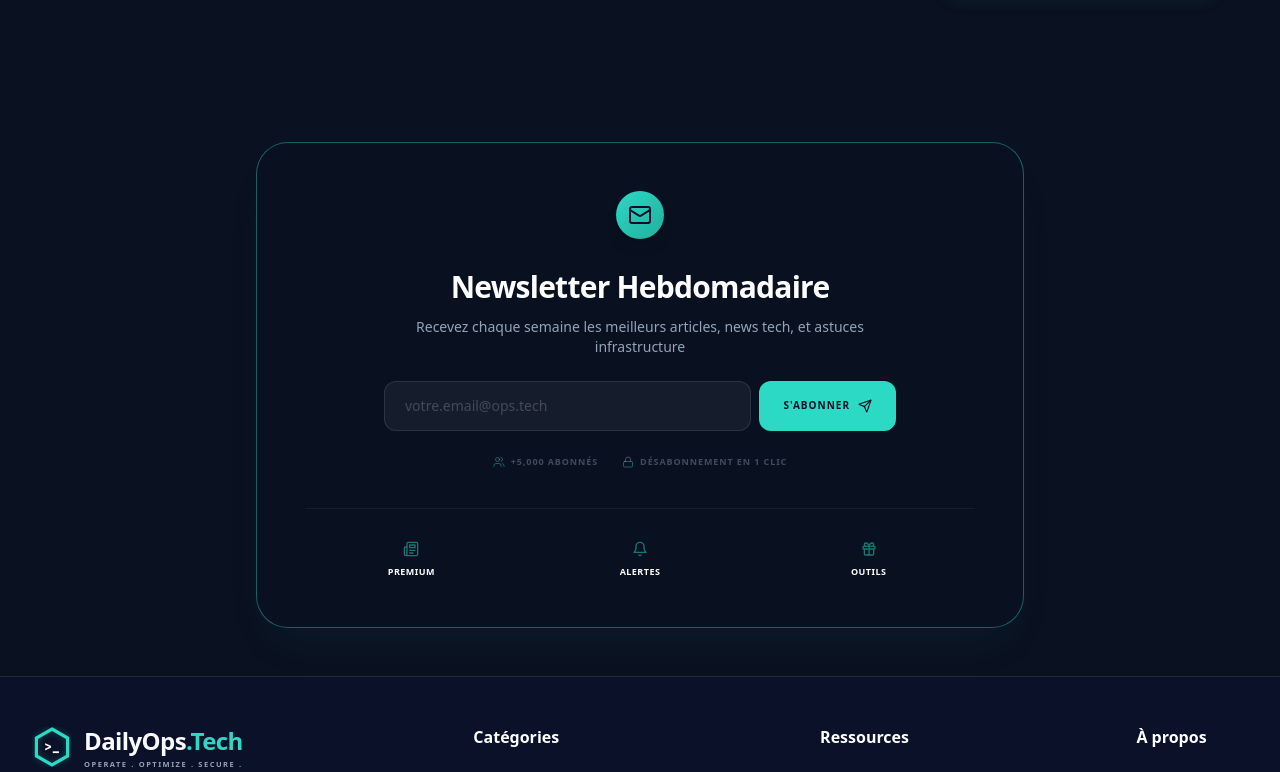
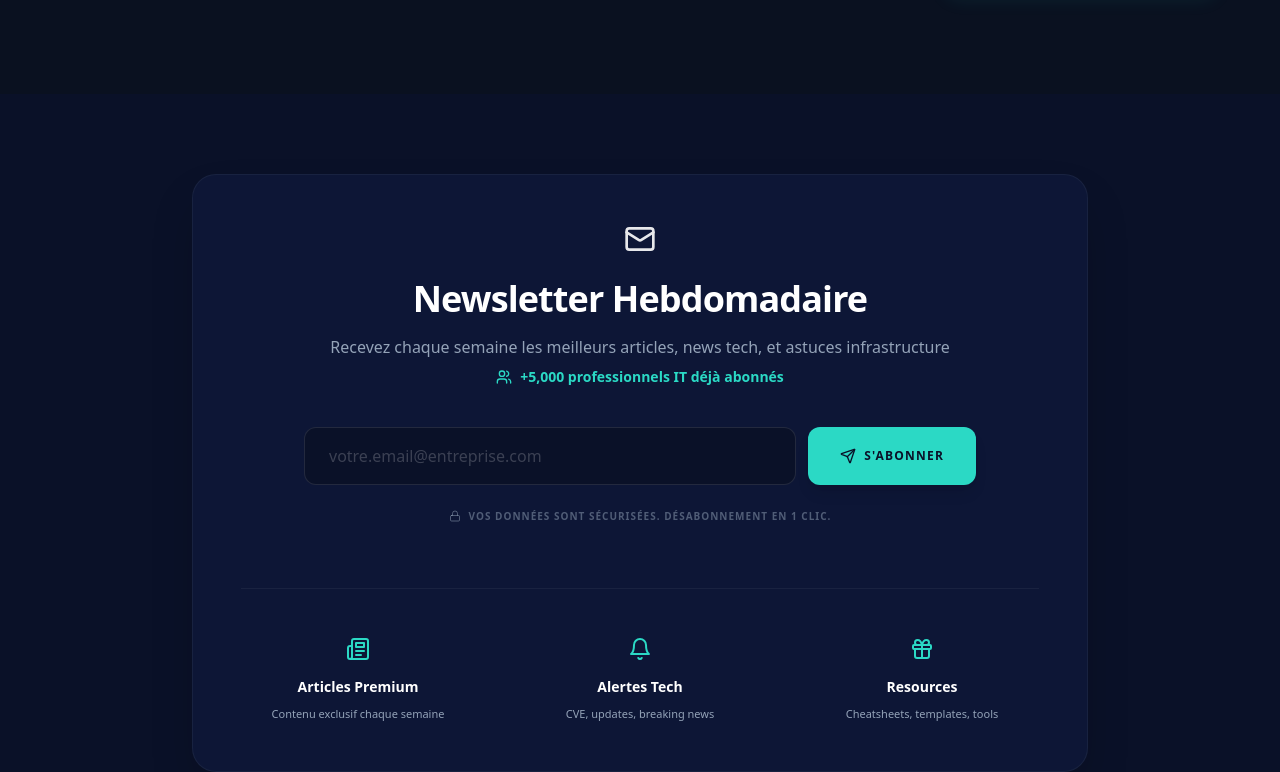
Before and after one commit to lepfsi/Site-PP, a Next.js app: page / in a window 1280 px wide. Shown: the part 4712-5484 px from the top of the page. Built offline with nearby package versions, Linux system fonts and the light colour scheme.

Commit message:
Mastering hole

```diff
--- a/src/components/NewsletterSection.tsx
+++ b/src/components/NewsletterSection.tsx
@@ -20,68 +20,83 @@ export default function NewsletterSection() {
   };
 
   return (
-    <section id="newsletter" className="py-12 bg-[#0a1120] overflow-hidden">
+    <section id="newsletter" className="py-20 bg-bg-primary">
       <div className="container-custom">
-        <div className="max-w-3xl mx-auto">
         <motion.div
           initial={{ opacity: 0, y: 20 }}
           whileInView={{ opacity: 1, y: 0 }}
           viewport={{ once: true }}
-            className="relative bg-bg-secondary/5 border border-turquoise/40 rounded-[2rem] p-8 md:p-12 shadow-2xl shadow-turquoise/5 text-center overflow-hidden"
+          className="max-w-4xl mx-auto bg-[#111c44]/50 border border-white/5 rounded-3xl p-8 md:p-12 shadow-2xl relative overflow-hidden"
         >
-            <div className="relative z-10">
-              <div className="inline-block p-3 bg-gradient-to-br from-turquoise to-turquoise-dark rounded-full mb-6 shadow-lg">
-                <Mail className="h-6 w-6 text-navy" />
-              </div>
+          {/* Main Content following the image precisely */}
+          <div className="relative z-10 flex flex-col items-center text-center">
+            <Mail className="text-white mb-6 h-8 w-8 opacity-90" />
 
-              <h2 className="text-2xl md:text-3xl font-black text-white mb-3 tracking-tight">
+            <h2 className="text-3xl md:text-4xl font-black text-white mb-4 tracking-tight">
               Newsletter Hebdomadaire
             </h2>
-              <p className="text-text-secondary text-sm mb-6 max-w-lg mx-auto font-medium">
+
+            <p className="text-text-secondary text-base mb-2 max-w-2xl">
               Recevez chaque semaine les meilleurs articles, news tech, et astuces infrastructure
             </p>
 
-              <div className="flex flex-col sm:flex-row gap-2 max-w-lg mx-auto mb-6">
+            <div className="flex items-center justify-center space-x-2 text-turquoise font-bold text-sm mb-10">
+              <Users size={16} />
+              <span>+5,000 professionnels IT déjà abonnés</span>
+            </div>
+
+            <form onSubmit={handleSubmit} className="w-full max-w-2xl mb-6">
+              <div className="flex flex-col sm:flex-row gap-3">
                 <input
                   type="email"
                   value={email}
                   onChange={(e) => setEmail(e.target.value)}
-                  placeholder="votre.email@ops.tech"
-                  className="flex-grow bg-white/5 border border-white/10 rounded-xl px-5 py-3.5 text-sm text-white placeholder-white/20 focus:ring-2 focus:ring-turquoise outline-none transition-all"
+                  placeholder="votre.email@entreprise.com"
+                  className="flex-grow bg-[#0a1128] border border-white/10 rounded-xl px-6 py-4 text-white placeholder-white/20 focus:ring-2 focus:ring-turquoise outline-none transition-all"
                   required
                 />
                 <button
                   disabled={subscribed}
-                  className={`px-6 py-3.5 rounded-xl font-black uppercase tracking-widest text-[10px] flex items-center justify-center transition-all ${
-                    subscribed ? "bg-green-500 text-white" : "bg-turquoise text-navy hover:scale-105 active:scale-95"
+                  className={`px-8 py-4 rounded-xl font-black uppercase tracking-widest text-xs flex items-center justify-center transition-all shadow-lg ${
+                    subscribed ? "bg-green-500 text-white" : "bg-turquoise text-navy hover:bg-white"
                   }`}
                 >
-                  {subscribed ? "OK" : "S'abonner"} <Send size={14} className="ml-2" />
+                  <Send size={16} className="mr-2" />
+                  {subscribed ? "OK" : "S'abonner"}
                 </button>
               </div>
+            </form>
 
-              <div className="flex items-center justify-center space-x-6 text-[9px] font-bold text-text-secondary/40 uppercase tracking-widest">
-                <span className="flex items-center"><Users size={12} className="mr-1.5 text-turquoise/40" /> +5,000 abonnés</span>
-                <span className="flex items-center"><Lock size={12} className="mr-1.5 text-turquoise/40" /> Désabonnement en 1 clic</span>
+            <div className="flex items-center justify-center space-x-2 text-[10px] text-text-secondary/50 font-bold uppercase tracking-widest mb-16">
+              <Lock size={12} />
+              <span>Vos données sont sécurisées. Désabonnement en 1 clic.</span>
             </div>
 
-              <div className="grid grid-cols-3 gap-4 mt-10 pt-8 border-t border-white/5">
-                <div className="text-center">
-                  <Newspaper className="h-4 w-4 text-turquoise mx-auto mb-2 opacity-50" />
-                  <h4 className="text-[9px] font-black text-white uppercase tracking-wider">Premium</h4>
+            {/* Feature Columns precisely like the image */}
+            <div className="grid grid-cols-1 md:grid-cols-3 gap-12 w-full pt-12 border-t border-white/5">
+              <div className="flex flex-col items-center">
+                <Newspaper className="text-turquoise mb-4 h-6 w-6" />
+                <h4 className="font-bold text-white text-sm mb-2">Articles Premium</h4>
+                <p className="text-[11px] text-text-secondary font-medium leading-relaxed">Contenu exclusif chaque semaine</p>
               </div>
-                <div className="text-center">
-                  <Bell className="h-4 w-4 text-turquoise mx-auto mb-2 opacity-50" />
-                  <h4 className="text-[9px] font-black text-white uppercase tracking-wider">Alertes</h4>
+
+              <div className="flex flex-col items-center">
+                <Bell className="text-turquoise mb-4 h-6 w-6" />
+                <h4 className="font-bold text-white text-sm mb-2">Alertes Tech</h4>
+                <p className="text-[11px] text-text-secondary font-medium leading-relaxed">CVE, updates, breaking news</p>
               </div>
-                <div className="text-center">
-                  <Gift className="h-4 w-4 text-turquoise mx-auto mb-2 opacity-50" />
-                  <h4 className="text-[9px] font-black text-white uppercase tracking-wider">Outils</h4>
+
+              <div className="flex flex-col items-center">
+                <Gift className="text-turquoise mb-4 h-6 w-6" />
+                <h4 className="font-bold text-white text-sm mb-2">Resources</h4>
+                <p className="text-[11px] text-text-secondary font-medium leading-relaxed">Cheatsheets, templates, tools</p>
               </div>
             </div>
           </div>
+
+          {/* Background Grid Accent */}
+          <div className="absolute inset-0 tech-grid opacity-[0.03] pointer-events-none"></div>
         </motion.div>
-        </div>
       </div>
     </section>
   );
```
Lines whose indentation alone changed are shown as unchanged.
